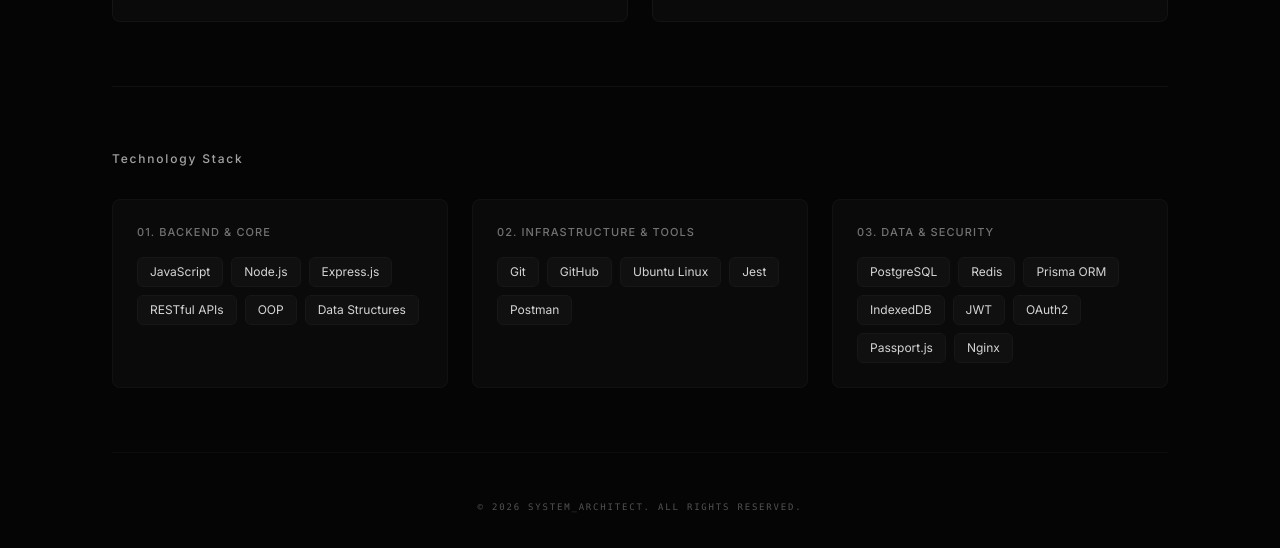
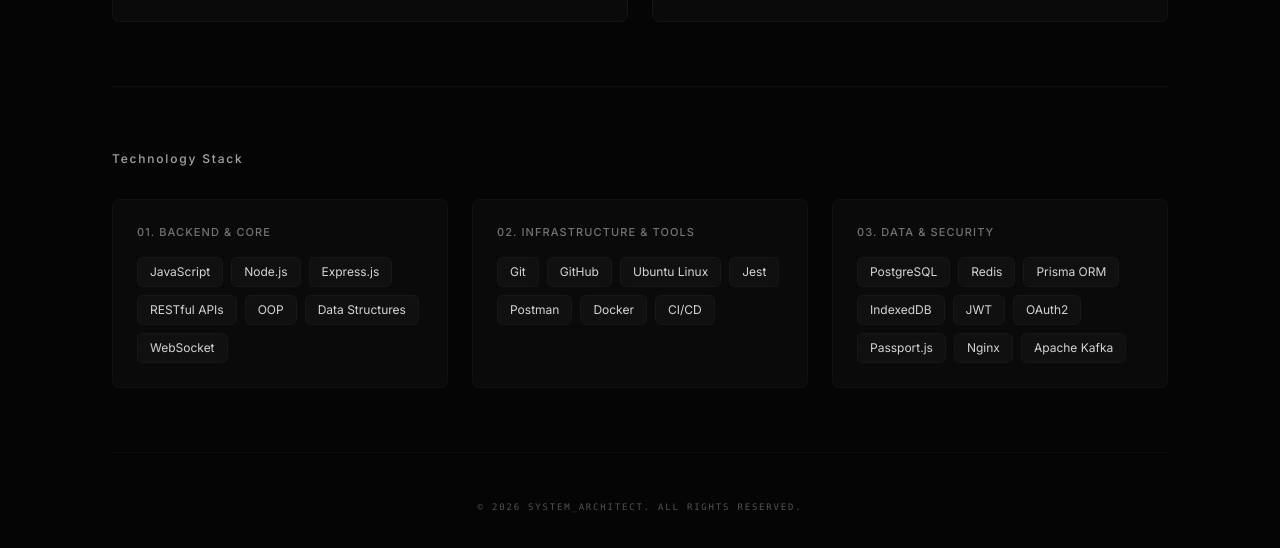
Before and after one commit to hamidrezaghavami/portfolio, a website: page index.html in a window 1280 px wide. Shown: the part 791-1339 px from the top of the page. Drawn offline with nearby package versions, Linux system fonts and the light colour scheme.

Commit message:
new Tech stack skills added

```diff
--- a/index.html
+++ b/index.html
@@ -147,6 +147,7 @@
                         <span class="text-xs bg-neutral-900/50 border border-neutral-900 text-neutral-300 px-3 py-1.5 rounded-md">RESTful APIs</span>
                         <span class="text-xs bg-neutral-900/50 border border-neutral-900 text-neutral-300 px-3 py-1.5 rounded-md">OOP</span>
                         <span class="text-xs bg-neutral-900/50 border border-neutral-900 text-neutral-300 px-3 py-1.5 rounded-md">Data Structures</span>
+                        <span class="text-xs bg-neutral-900/50 border border-neutral-900 text-neutral-300 px-3 py-1.5 rounded-md">WebSocket</span>
                     </div>
                 </div>
 
@@ -159,6 +160,8 @@
                         <span class="text-xs bg-neutral-900/50 border border-neutral-900 text-neutral-300 px-3 py-1.5 rounded-md">Ubuntu Linux</span>
                         <span class="text-xs bg-neutral-900/50 border border-neutral-900 text-neutral-300 px-3 py-1.5 rounded-md">Jest</span>
                         <span class="text-xs bg-neutral-900/50 border border-neutral-900 text-neutral-300 px-3 py-1.5 rounded-md">Postman</span>
+                        <span class="text-xs bg-neutral-900/50 border border-neutral-900 text-neutral-300 px-3 py-1.5 rounded-md">Docker</span>
+                        <span class="text-xs bg-neutral-900/50 border border-neutral-900 text-neutral-300 px-3 py-1.5 rounded-md">CI/CD</span>
                     </div>
                 </div>
 
@@ -174,6 +177,7 @@
                         <span class="text-xs bg-neutral-900/50 border border-neutral-900 text-neutral-300 px-3 py-1.5 rounded-md">OAuth2</span>
                         <span class="text-xs bg-neutral-900/50 border border-neutral-900 text-neutral-300 px-3 py-1.5 rounded-md">Passport.js</span>
                         <span class="text-xs bg-neutral-900/50 border border-neutral-900 text-neutral-300 px-3 py-1.5 rounded-md">Nginx</span>
+                        <span class="text-xs bg-neutral-900/50 border border-neutral-900 text-neutral-300 px-3 py-1.5 rounded-md">Apache Kafka</span>
                     </div>
                 </div>
             </div>
```
